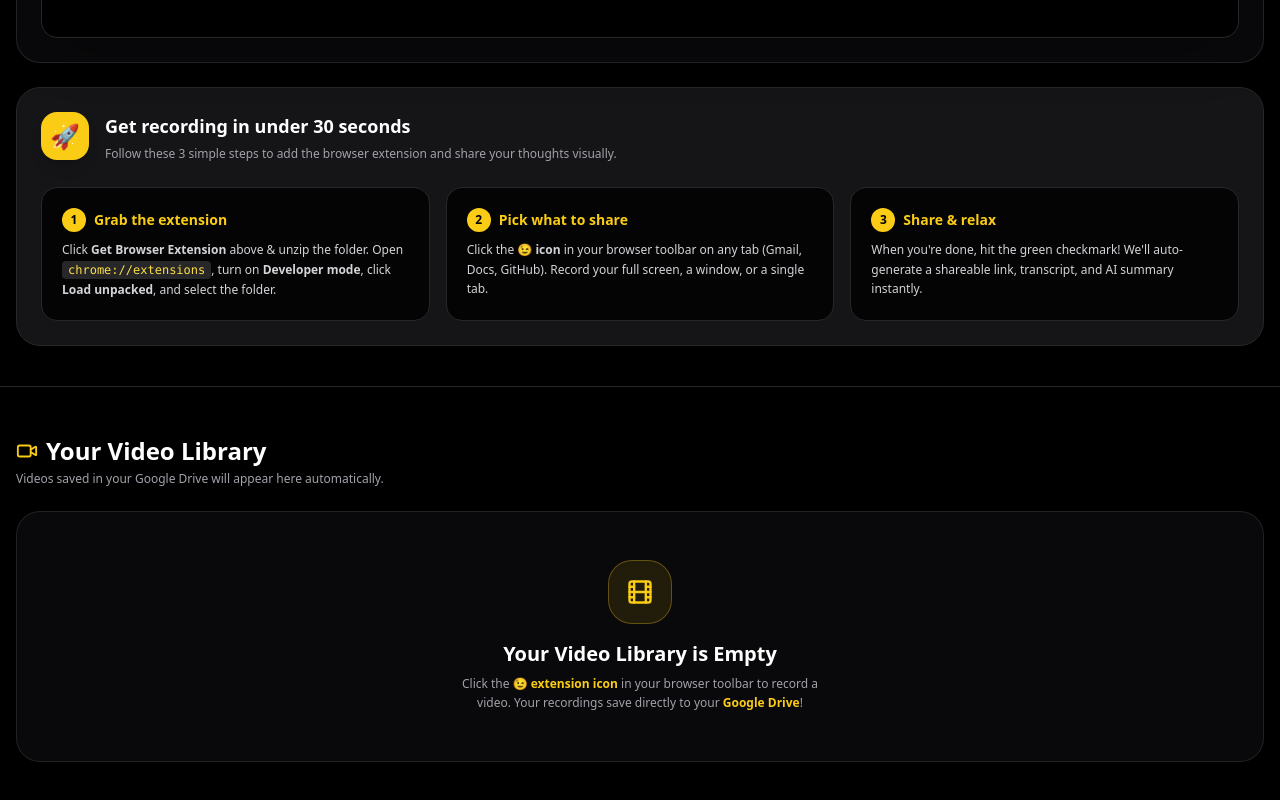
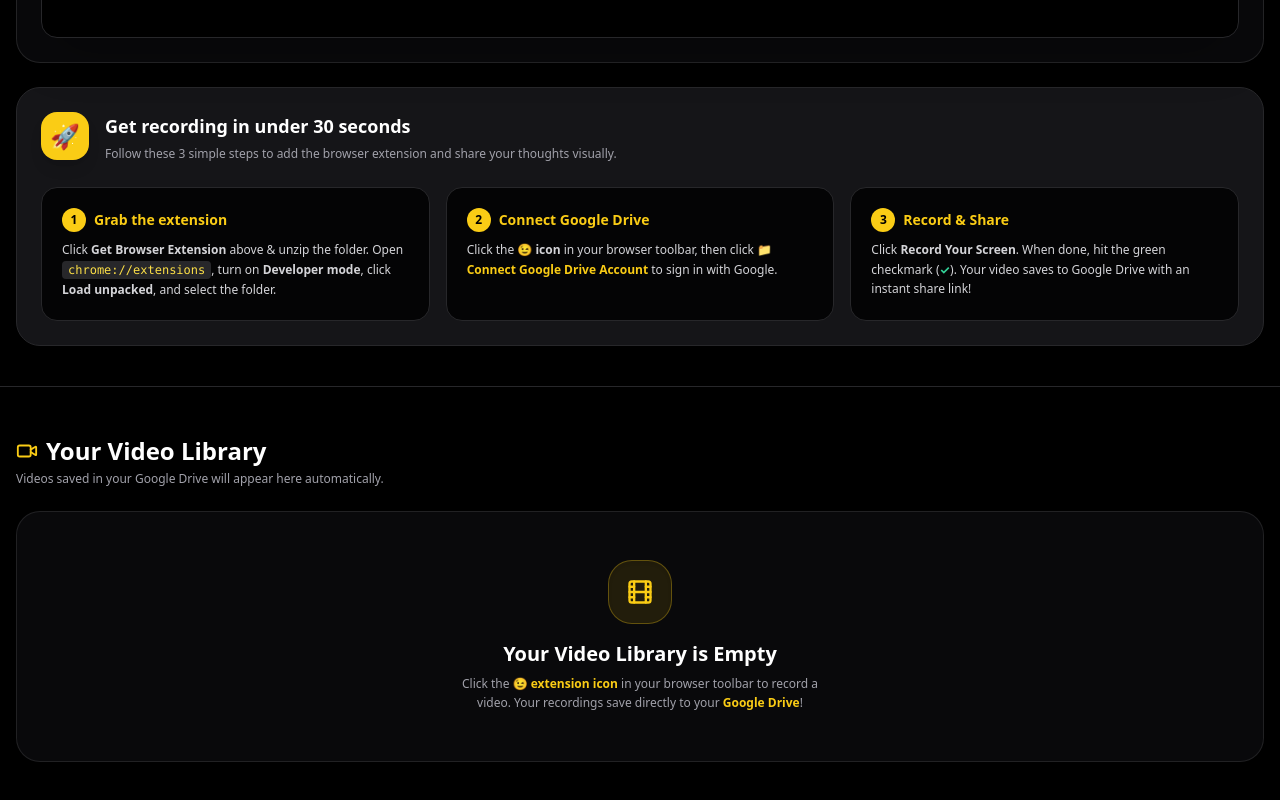
Before and after one commit to chirlebubblz/video-sharing-app, a Next.js app: page / in a window 1280 px wide. Shown: the part 827-1627 px from the top of the page. Built offline with nearby package versions, Linux system fonts and the light colour scheme.

Commit message:
Add Google Drive connection instructions to main app home screen guide

```diff
--- a/src/components/recorder/StudioRecorder.tsx
+++ b/src/components/recorder/StudioRecorder.tsx
@@ -272,10 +272,10 @@ export function StudioRecorder() {
             <div className="bg-black/80 p-5 rounded-2xl border border-zinc-800 space-y-2">
               <div className="font-extrabold text-yellow-400 flex items-center gap-2 text-sm">
                 <span className="w-6 h-6 rounded-full bg-yellow-400 text-black flex items-center justify-center font-black text-xs">2</span>
-                Pick what to share
+                Connect Google Drive
               </div>
               <p className="text-zinc-300 leading-relaxed">
-                Click the <strong>😉 icon</strong> in your browser toolbar on any tab (Gmail, Docs, GitHub). Record your full screen, a window, or a single tab.
+                Click the <strong>😉 icon</strong> in your browser toolbar, then click <strong className="text-yellow-400">📁 Connect Google Drive Account</strong> to sign in with Google.
               </p>
             </div>
 
@@ -283,10 +283,10 @@ export function StudioRecorder() {
             <div className="bg-black/80 p-5 rounded-2xl border border-zinc-800 space-y-2">
               <div className="font-extrabold text-yellow-400 flex items-center gap-2 text-sm">
                 <span className="w-6 h-6 rounded-full bg-yellow-400 text-black flex items-center justify-center font-black text-xs">3</span>
-                Share & relax
+                Record & Share
               </div>
               <p className="text-zinc-300 leading-relaxed">
-                When you're done, hit the green checkmark! We'll auto-generate a shareable link, transcript, and AI summary instantly.
+                Click <strong>Record Your Screen</strong>. When done, hit the green checkmark (<strong className="text-emerald-400">✓</strong>). Your video saves to Google Drive with an instant share link!
               </p>
             </div>
           </div>
```
